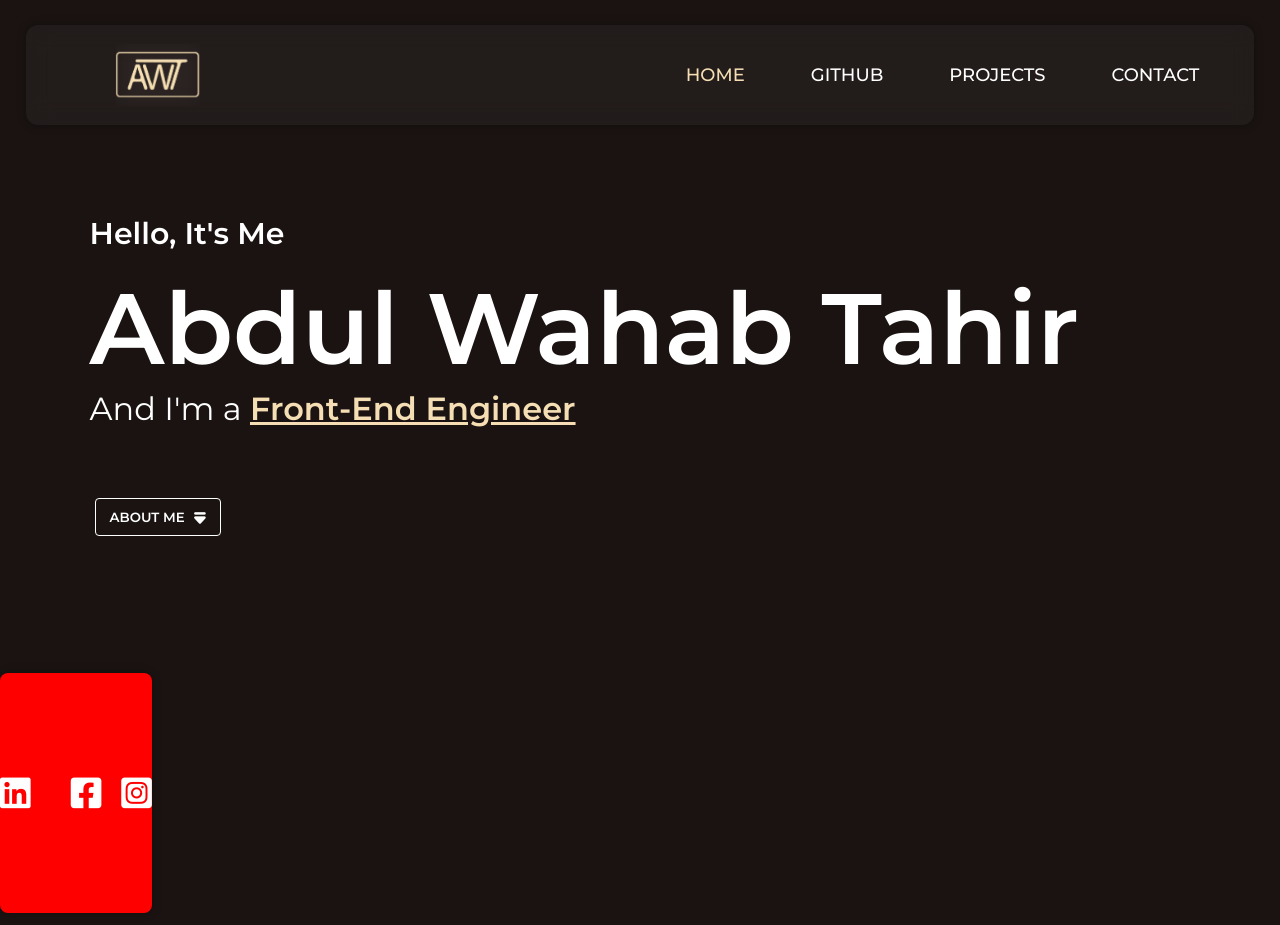
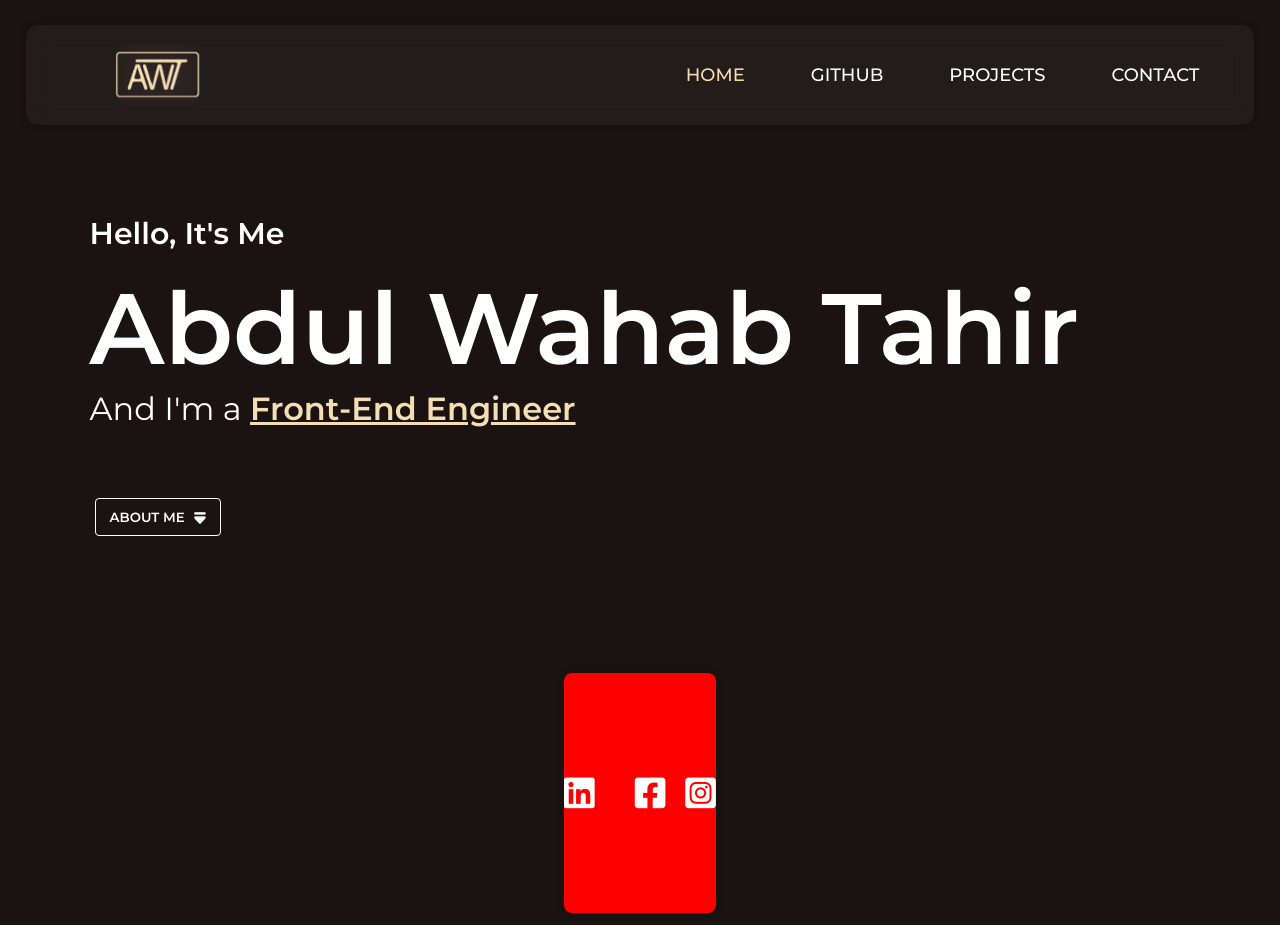
Before and after one commit to awahabt/Porfolio, a plain HTML site: page index.html in a window 1280 px wide. Drawn offline with Linux system fonts and the light colour scheme.

Commit message:
Update style.css

```diff
--- a/style.css
+++ b/style.css
@@ -123,10 +123,10 @@ nav{
     display: flex;
     align-items: center;
     justify-content: right;
-    padding-right: 40px;
+    /* padding-right: 40px; */
 }
 #social-media-links{
-    min-width: 70px auto;
+    min-width: 70px;
     min-height: 240px;
     display: flex;
     flex-direction: column;
@@ -138,7 +138,7 @@ nav{
     flex-wrap: wrap;
     gap: 20px;
     border-radius: 8px;
-
+    margin: 0 20px;
 }
 #social-media-links a{
     background: rgba(255, 255, 255, 0);
@@ -160,6 +160,7 @@ nav{
 @media screen and (max-width: 1325px) {
     #page1-right-content{
         display: flex;
+        width: 100%;
         justify-content: center;
         flex-direction: row;
         margin-top: 100px;
```
